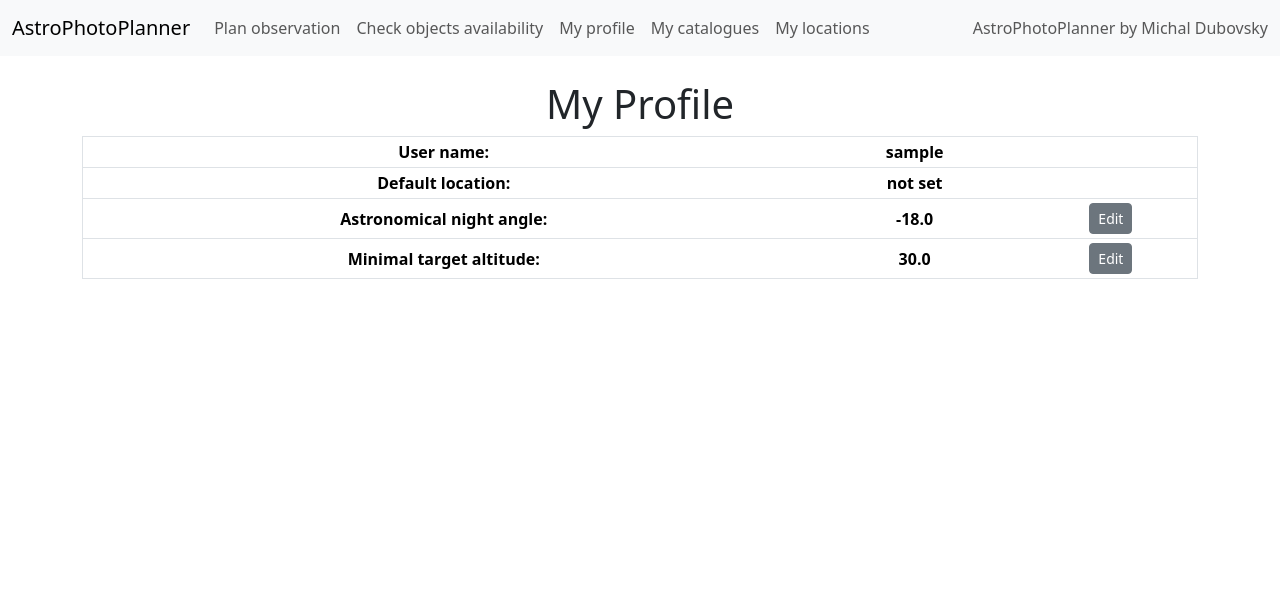
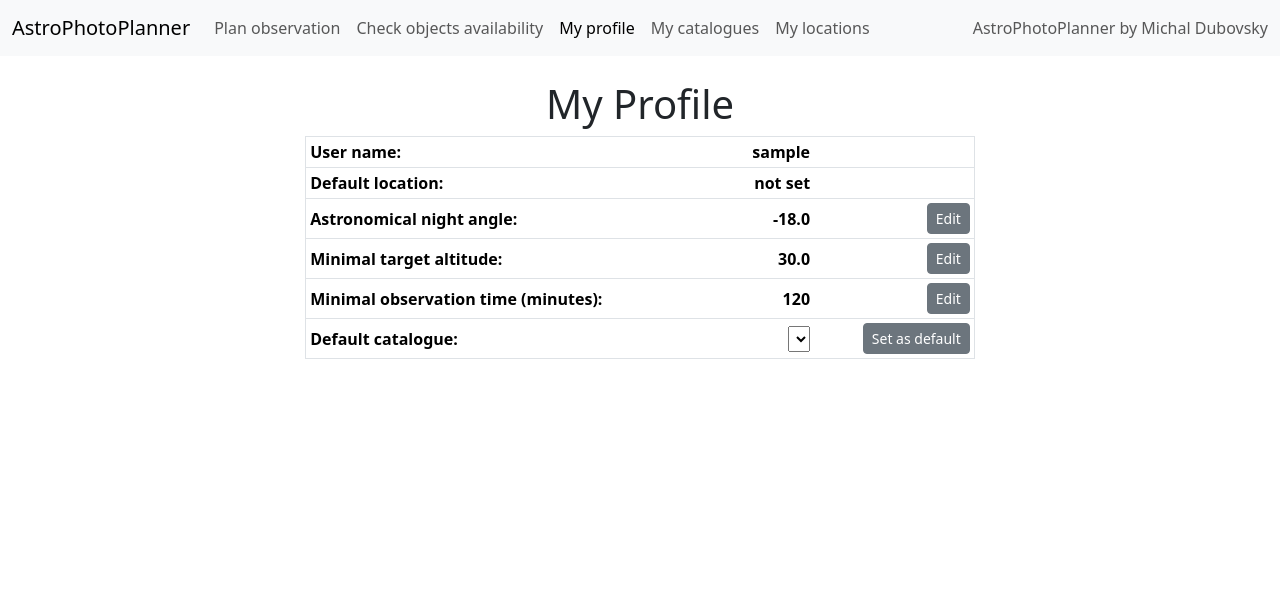
Before and after one commit to dubovsky14/AstroPhotoPlanner, a Django app: page /AstroPhotoPlanner/user_profile in a window 1280 px wide. Shown: the top 599 px of the page. Run offline with Django 5.2, Linux system fonts and the light colour scheme; the visitor is signed in with stand-in values (Sample User, id 1); data comes from the database, SQL or seed files in the repository; data that the repository does not hold is empty.

Commit message:
Adding default minimal observation time and default catalogue for users

```diff
--- a/AstroPhotoPlanner/models.py
+++ b/AstroPhotoPlanner/models.py
@@ -10,8 +10,10 @@
     user = models.OneToOneField(User, on_delete=models.CASCADE, related_name='profile')
     name = models.CharField(max_length=40)
     preset_location = models.ForeignKey('Location', null=True, blank=True, on_delete=models.SET_NULL, related_name='+')
+    default_catalogue = models.ForeignKey('Catalogue', null=True, blank=True, on_delete=models.SET_NULL, related_name='default_catalogue_for_user')
     astronomical_night_angle_limit = models.FloatField(default=-18.0)  # default to astronomical night
     minimal_target_angle_above_horizon = models.FloatField(default=30.0)
+    default_minimal_observation_duration_minutes = models.IntegerField(default=120)
 
 @receiver(post_save, sender=User)
 def create_user_profile(sender, instance, created, **kwargs):
--- a/AstroPhotoPlanner/templates/AstroPhotoPlanner/plan_observation.html
+++ b/AstroPhotoPlanner/templates/AstroPhotoPlanner/plan_observation.html
@@ -33,7 +33,7 @@
                     <td style="text-align: right; border:none;">
                         <select id="catalogue_id" name="catalogue_id">
                             {% for catalogue in catalogues %}
-                                <option value="{{ catalogue.id }}">{{ catalogue.name }}</option>
+                                <option value="{{ catalogue.id }}" {% if default_catalogue_id == catalogue.id %}selected{% endif %}>{{ catalogue.name }}</option>
                             {% endfor %}
                         </select>
                     </td>
--- a/AstroPhotoPlanner/templates/AstroPhotoPlanner/user_profile.html
+++ b/AstroPhotoPlanner/templates/AstroPhotoPlanner/user_profile.html
@@ -4,39 +4,64 @@
 
 
 {% block content %}
-    <center><h1>My Profile</h1></center>
+    <center><h1>My Profile</h1>
 
     {% load static %}
     <script src="{% static 'AstroPhotoPlanner/js/user_info.js' %}"></script>
     {% if user_info %}
 
-        <table border="1" class='table table-sm' style="border-collapse: collapse; text-align: center;">
-            <tr style="font-weight: bold;" class="align-middle">
+        <table border="1" class='table table-sm' style="border-collapse: collapse; width:60%;">
+            <tr style="font-weight: bold;">
                 <th>User name:</th>
-                <th> {{ user_info.name }}</th>
+                <th style="text-align: right;"> {{ user_info.name }}</th>
                 <th>  </th>
             </tr>
 
-            <tr style="font-weight: bold;" class="align-middle">
+            <tr style="font-weight: bold;">
                 <th>Default location:</th>
                 {% if user_info.preset_location %}
-                    <th> {{ user_info.preset_location.name }}</th>
+                    <th style="text-align: right;"> {{ user_info.preset_location.name }}</th>
                 {% else %}
-                    <th> not set </th>
+                    <th style="text-align: right;"> not set </th>
                 {% endif %}
                 <th>  </th>
             </tr>
 
-            <tr style="font-weight: bold;" class="align-middle">
+            <tr style="font-weight: bold;">
                 <th>Astronomical night angle:</th>
-                <th> {{ user_info.astronomical_night_angle_limit }}</th>
-                <th> <button  class="btn btn-secondary btn-sm" onclick="new_angle = prompt('Set the new angle'); change_user_info('astronomical_night_angle_limit', new_angle, '{{ csrf_token }}')"> Edit </button> </th>
+                <th style="text-align: right;"> {{ user_info.astronomical_night_angle_limit }}</th>
+                <th style="text-align: right;"> <button  class="btn btn-secondary btn-sm" onclick="new_angle = prompt('Set the new angle'); change_user_info('astronomical_night_angle_limit', new_angle, '{{ csrf_token }}')"> Edit </button> </th>
             </tr>
 
-            <tr style="font-weight: bold;" class="align-middle">
+            <tr style="font-weight: bold;">
                 <th>Minimal target altitude:</th>
-                <th> {{ user_info.minimal_target_angle_above_horizon }}</th>
-                <th> <button  class="btn btn-secondary btn-sm" onclick="new_altitude = prompt('Set the new minimal target altitude'); change_user_info('minimal_target_angle_above_horizon', new_altitude, '{{ csrf_token }}')"> Edit </button> </th>
+                <th style="text-align: right;"> {{ user_info.minimal_target_angle_above_horizon }}</th>
+                <th style="text-align: right;"> <button  class="btn btn-secondary btn-sm" onclick="new_altitude = prompt('Set the new minimal target altitude'); change_user_info('minimal_target_angle_above_horizon', new_altitude, '{{ csrf_token }}')"> Edit </button> </th>
+            </tr>
+
+            <tr style="font-weight: bold;">
+                <th>Minimal observation time (minutes):</th>
+                <th style="text-align: right;"> {{ user_info.default_minimal_observation_duration_minutes }}</th>
+                <th style="text-align: right;"> <button  class="btn btn-secondary btn-sm" onclick="new_duration = prompt('Set the new minimal observation time in minutes'); change_user_info('default_minimal_observation_duration_minutes', new_duration, '{{ csrf_token }}')"> Edit </button> </th>
+            </tr>
+
+            <tr style="font-weight: bold;">
+                <th>Default catalogue:</th>
+
+                <form method="post" action="/AstroPhotoPlanner/change_user_info">
+                    {% csrf_token %}
+                    <td style="text-align: right; border:none;">
+                        <select id="catalogue_id" name="value"">
+                            {% for catalogue in catalogues %}
+                                <option value="{{ catalogue.id }}" {% if default_catalogue_id == catalogue.id %}selected{% endif %}>{{ catalogue.name }}</option>
+                            {% endfor %}
+                        </select>
+                    </td>
+                    <th style="text-align: right;">
+                        <input type="hidden" name="key_to_change" value="default_catalogue">
+                        <input type="submit" class="btn btn-secondary btn-sm" value="Set as default">
+                    </th>
+                </form>
             </tr>
 
         </table>
@@ -44,4 +69,5 @@
         <h3>User not detected</h3>
     {% endif %}
 
+    </center>
 {% endblock %}
--- a/AstroPhotoPlanner/views.py
+++ b/AstroPhotoPlanner/views.py
@@ -27,6 +27,14 @@
     else:
         return -1
 
+def get_user_default_catalogue_id(user_profile):
+    if user_profile.default_catalogue:
+        return user_profile.default_catalogue.id
+    elif user_profile.catalogues.exists():
+        return user_profile.catalogues.first().id
+    else:
+        return -1
+
 def index_page(request):
     return render(request, 'AstroPhotoPlanner/index_page.html')
 
@@ -37,7 +45,9 @@
 @login_required(login_url='/AstroPhotoPlanner/login/')
 def user_profile(request):
     user_info = get_user_profile(request)
-    return render(request, 'AstroPhotoPlanner/user_profile.html', {'user_info': user_info})
+    catalogues = user_info.catalogues.all()
+    default_catalogue_id = get_user_default_catalogue_id(user_info)
+    return render(request, 'AstroPhotoPlanner/user_profile.html', {'user_info': user_info, 'catalogues': catalogues, 'default_catalogue_id': default_catalogue_id, 'active_page': 'user_profile'})
 
 def register(request):
     if request.method == "POST":
@@ -49,7 +59,7 @@
     else:
         form = UserCreationForm()
 
-    return render(request, "AstroPhotoPlanner/register.html", {"form": form})
+    return render(request, "AstroPhotoPlanner/register.html", {"form": form, 'active_page': 'user_profile'})
 
 def logout_page(request):
     logout(request)
@@ -58,6 +68,7 @@
 def change_user_info(request):
     user_profile = get_user_profile(request)
     request_data = request.POST
+    print("Request data:", request_data)
     if request.method == "POST":
         key = request_data.get('key_to_change')
         if key == 'astronomical_night_angle_limit':
@@ -68,13 +79,25 @@
             user_profile.minimal_target_angle_above_horizon = float(request_data.get('value'))
             if user_profile.minimal_target_angle_above_horizon < 0:
                 user_profile.minimal_target_angle_above_horizon = -user_profile.minimal_target_angle_above_horizon
+        elif key == 'default_minimal_observation_duration_minutes':
+            user_profile.default_minimal_observation_duration_minutes = int(request_data.get('value'))
+            if user_profile.default_minimal_observation_duration_minutes < 1:
+                user_profile.default_minimal_observation_duration_minutes = 1
+        elif key == 'default_catalogue':
+            catalogue_id = request_data.get('value', None)
+            if catalogue_id == 'none' or catalogue_id is None:
+                return redirect('/AstroPhotoPlanner/user_profile')
+            catalogue_id = int(catalogue_id)
+            catalogue = user_profile.catalogues.filter(id=catalogue_id).first()
+            if catalogue:
+                user_profile.default_catalogue = catalogue
         else:
             print("Unknown key to change:", key)
         user_profile.save()
 
         return redirect('/AstroPhotoPlanner/user_profile')
     else:
-        return render(request, 'AstroPhotoPlanner/change_user_info.html', {'user_profile': user_profile})
+        return render(request, 'AstroPhotoPlanner/change_user_info.html', {'user_profile': user_profile, 'active_page': 'user_profile'})
 
 
 #########################
@@ -326,7 +349,15 @@
     today_date = datetime.date.today()
     today_date_str = today_date.strftime("%Y-%m-%d")
     default_location_id = get_user_default_location_id(user_profile)
-    return render(request, 'AstroPhotoPlanner/plan_observation.html', {'locations': locations, 'catalogues': catalogues, 'user_profile': user_profile, 'today_date': today_date_str, 'default_location_id': default_location_id, 'active_page': 'plan_observation'})
+    default_catalogue_id = get_user_default_catalogue_id(user_profile)
+    return render(request, 'AstroPhotoPlanner/plan_observation.html', {
+        'locations': locations,
+        'catalogues': catalogues,
+        'user_profile': user_profile,
+        'today_date': today_date_str,
+        'default_location_id': default_location_id,
+        'default_catalogue_id': default_catalogue_id,
+        'active_page': 'plan_observation'})
 
 @login_required(login_url='/AstroPhotoPlanner/login/')
 def check_objects_availability(request):
@@ -335,7 +366,15 @@
     catalogues = user_profile.catalogues.all()
     this_year = datetime.date.today().year
     default_location_id = get_user_default_location_id(user_profile)
-    return render(request, 'AstroPhotoPlanner/check_objects_availability.html', {'locations': locations, 'catalogues': catalogues, 'user_profile': user_profile, 'this_year': this_year, 'default_location_id': default_location_id, 'active_page': 'check_objects_availability'})
+    default_catalogue_id = get_user_default_catalogue_id(user_profile)
+    return render(request, 'AstroPhotoPlanner/check_objects_availability.html', {
+        'locations': locations,
+        'catalogues': catalogues,
+        'user_profile': user_profile,
+        'this_year': this_year,
+        'default_location_id': default_location_id,
+        'default_catalogue_id': default_catalogue_id,
+        'active_page': 'check_objects_availability'})
 
 @login_required(login_url='/AstroPhotoPlanner/login/')
 def objects_availability_throughout_year(request):
```
Also changed, not shown: AstroPhotoPlanner/templates/AstroPhotoPlanner/check_objects_availability.html (+5 -2 lines).
